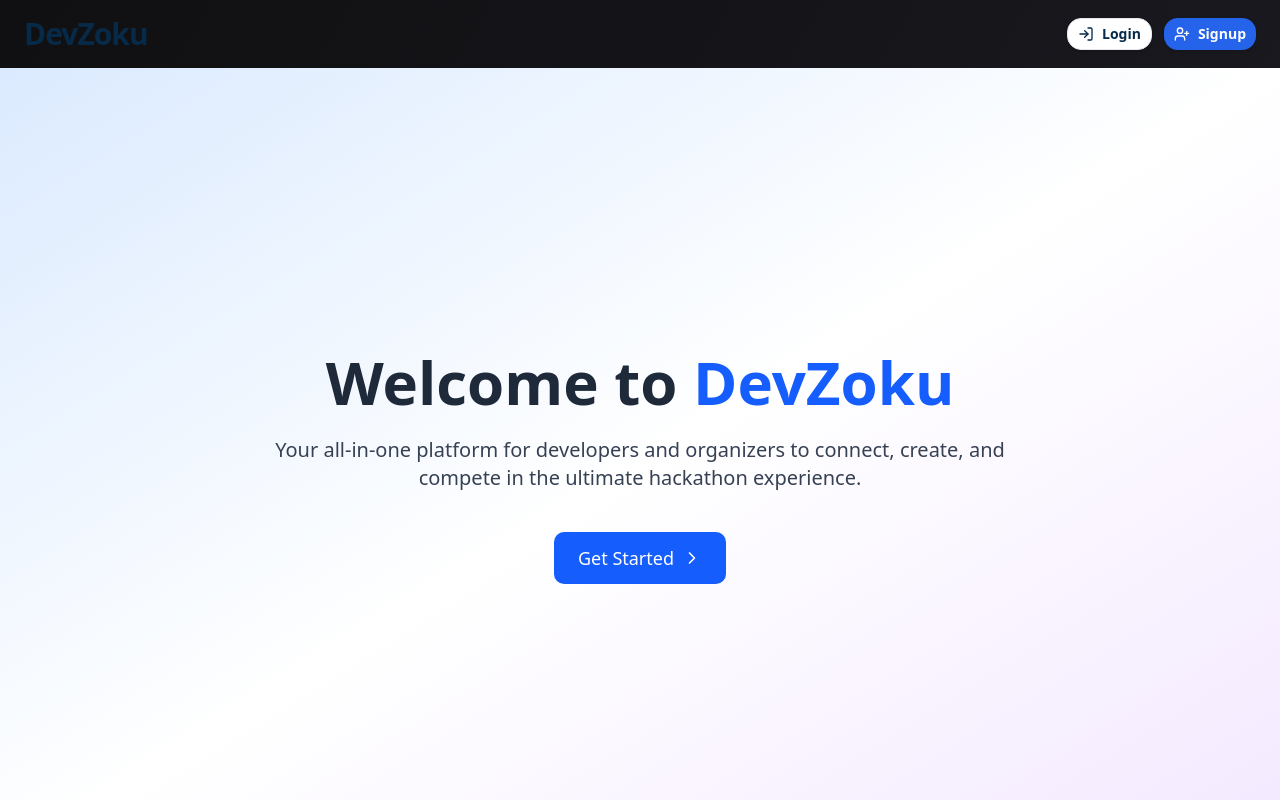
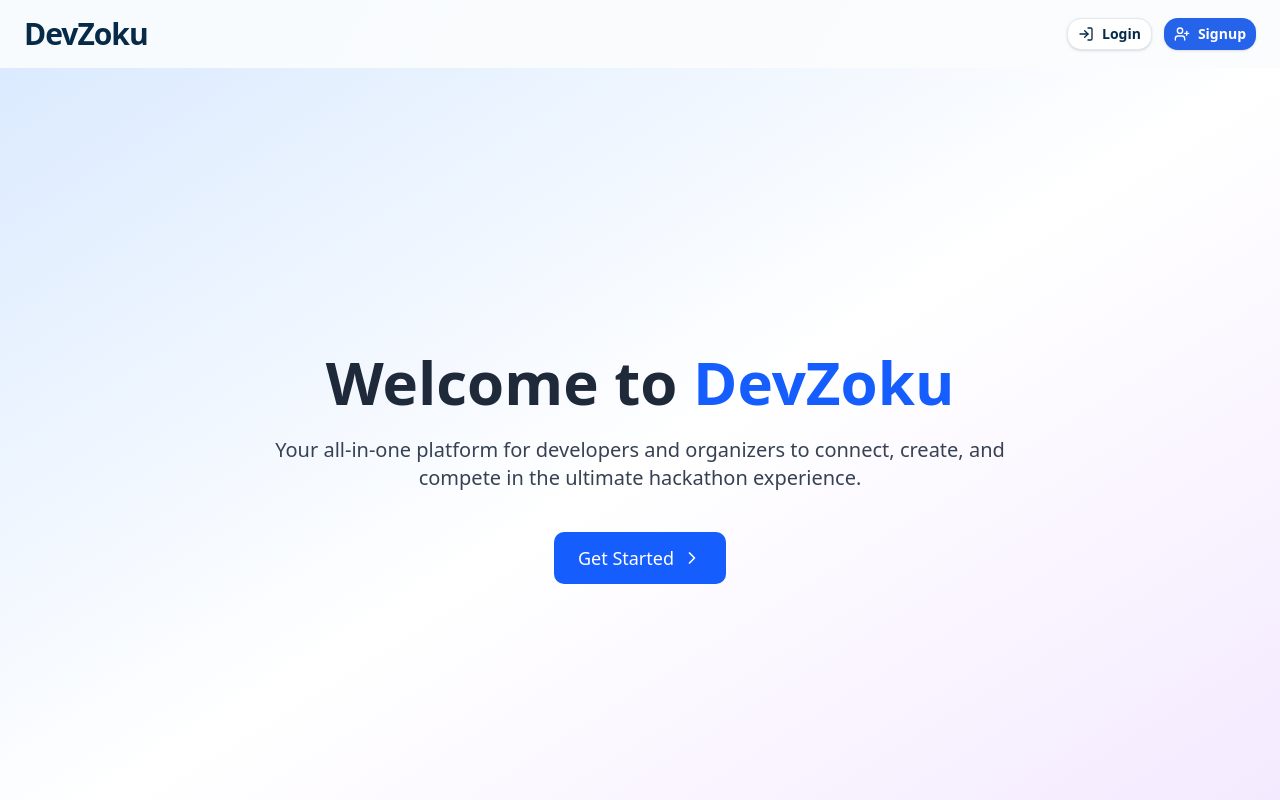
Before and after one commit to SnehaSharma245/DevZoku, a Next.js app in the folder client/: page / in a window 1280 px wide. Shown: the top 800 px of the page. Built offline with nearby package versions, Linux system fonts and the light colour scheme; no server answers.

Commit message:
feat: update ClientWrapper

```diff
--- a/client/src/app/ClientWrapper.tsx
+++ b/client/src/app/ClientWrapper.tsx
@@ -36,7 +36,10 @@ export default function ClientWrapper({
   }
 
   return (
-    <div className="min-h-screen flex flex-col bg-gradient-to-br from-[#101012] via-[#18181e] to-[#23232b]">
+    <div
+      className="min-h-screen flex flex-col bg-gradient-to-br from-[#F8FBFD] via-[#FAFCFD] to-[#FFFFFF]
+"
+    >
       {!isPageWithoutNavbarAndFooter && <Header />}
       <main className="flex-1 mb-3">
         {children || <p>No children to render</p>}
```
